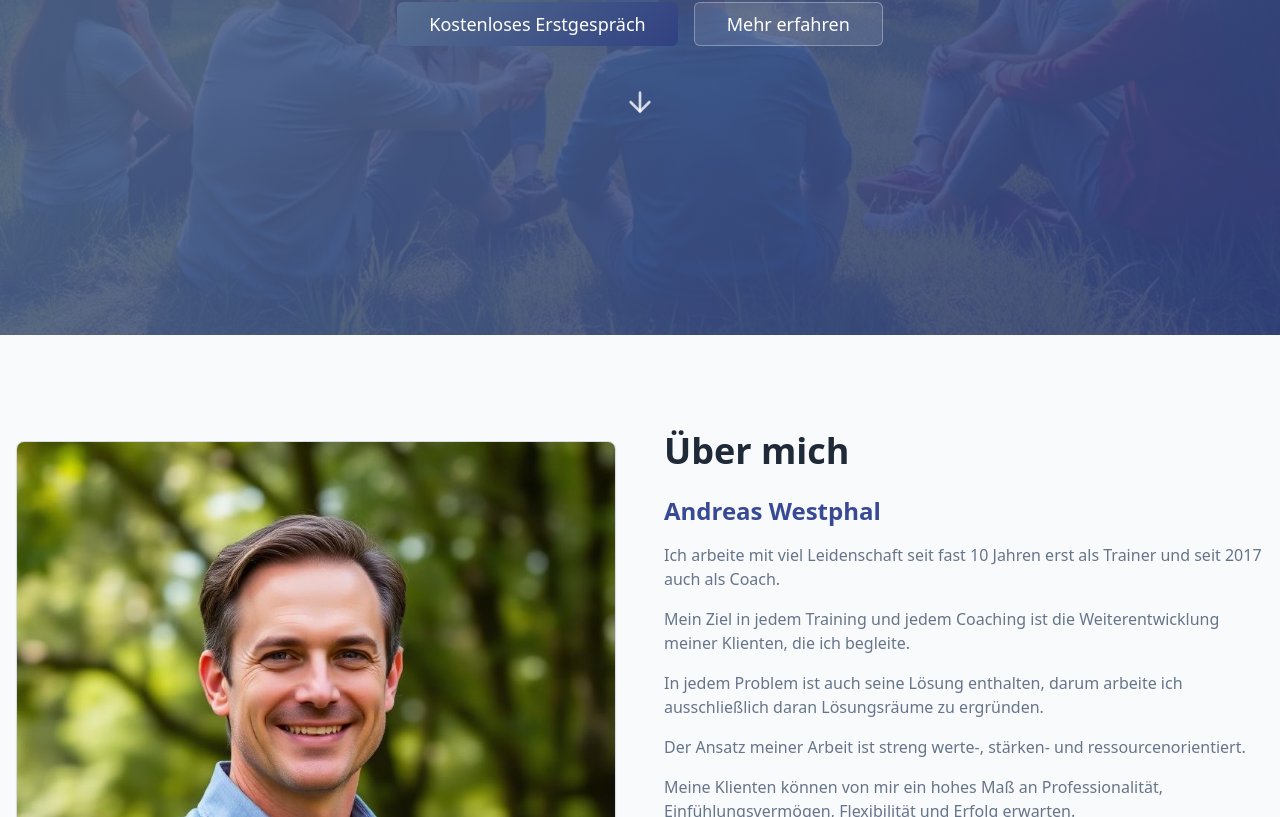
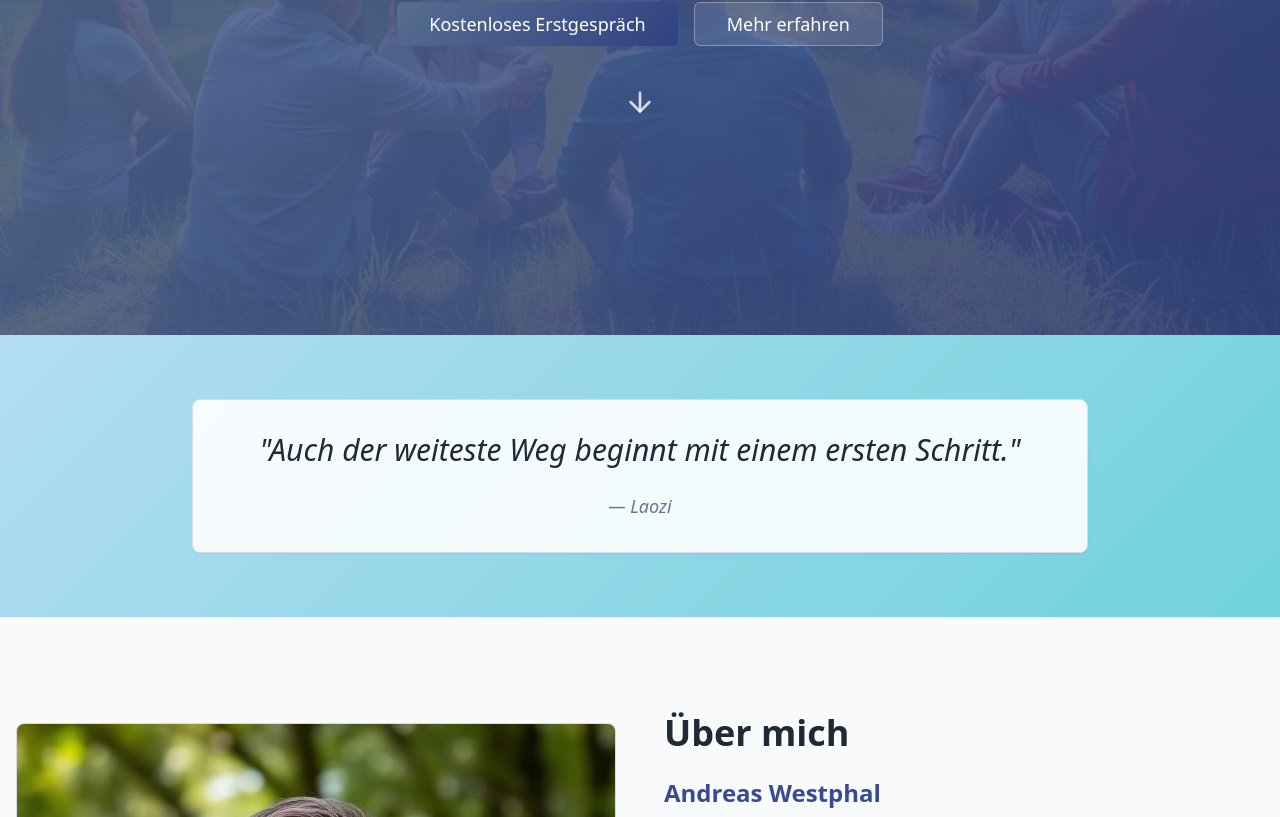
Before and after one commit to Arti-Ficial/potsdam-coach-landing, a React (Vite) app: page / in a window 1280 px wide. Shown: the part 465-1282 px from the top of the page. Built offline with nearby package versions, Linux system fonts and the light colour scheme.

Commit message:
Reverted to commit 5a500dcb5b53ec6699724bd127b31d96829eda1b

```diff
--- /dev/null
+++ b/src/components/Quote.tsx
@@ -0,0 +1,20 @@
+import { Card } from "@/components/ui/card";
+
+const Quote = () => {
+  return (
+    <section className="py-16 bg-gradient-secondary">
+      <div className="container mx-auto px-4">
+        <Card className="max-w-4xl mx-auto p-8 text-center shadow-large bg-white/90 backdrop-blur-sm">
+          <blockquote className="text-2xl md:text-3xl font-light text-primary italic leading-relaxed mb-6">
+            "Auch der weiteste Weg beginnt mit einem ersten Schritt."
+          </blockquote>
+          <cite className="text-lg text-muted-foreground">
+            — Laozi
+          </cite>
+        </Card>
+      </div>
+    </section>
+  );
+};
+
+export default Quote;
--- a/src/pages/Index.tsx
+++ b/src/pages/Index.tsx
@@ -1,6 +1,6 @@
 import Header from "@/components/Header";
 import Hero from "@/components/Hero";
-
+import Quote from "@/components/Quote";
 
 import Possibilities from "@/components/Possibilities";
 import About from "@/components/About";
@@ -16,6 +16,7 @@ const Index = () => {
     <div className="min-h-screen">
       <Header />
       <Hero />
+      <Quote />
       <About />
       <Coaching />
       <Possibilities />
```
